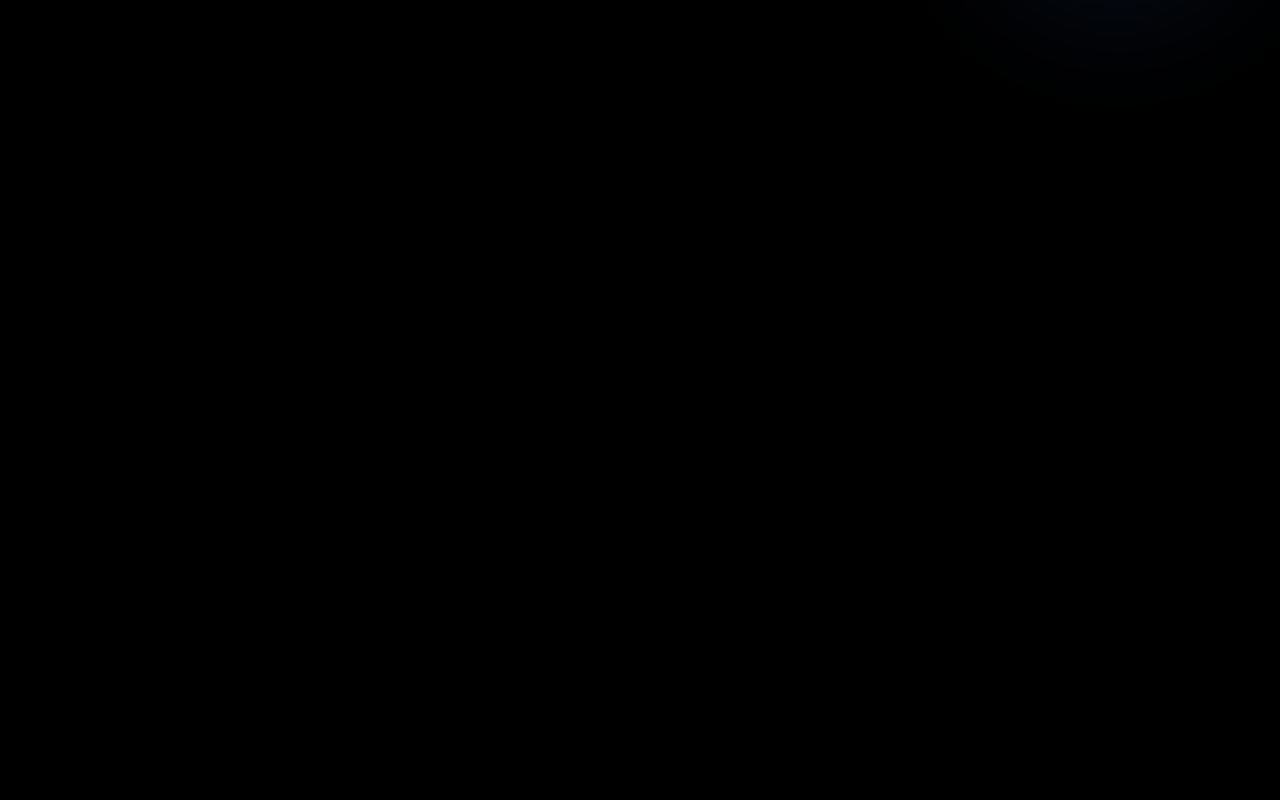
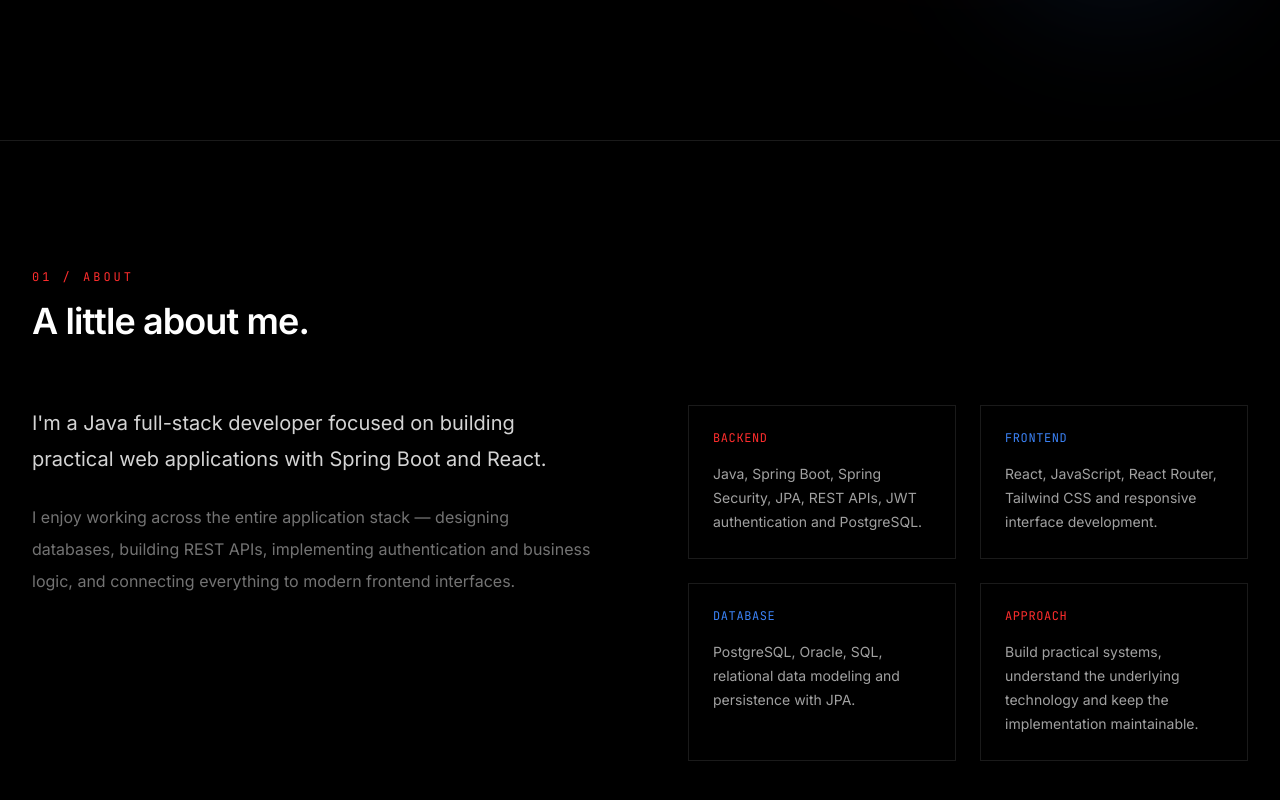
Before and after one commit to sunny-kumar-rana/portfolio, a React app: page / in a window 1280 px wide. Shown: the part 660-1460 px from the top of the page. Before the commit the page ends 800 px from the top, so only its background shows below. Built offline with nearby package versions, Linux system fonts and the light colour scheme; the HTML template or start-up script is replaced by a standard one.

Commit message:
add About section

```diff
--- a/src/App.jsx
+++ b/src/App.jsx
@@ -1,5 +1,6 @@
 import Navbar from './components/Navbar'
 import Hero from './components/Hero'
+import About from './components/About'
 
 function App() {
   return (
@@ -8,6 +9,7 @@ function App() {
 
       <main className="bg-black text-white">
         <Hero />
+        <About />
       </main>
     </>
   )
--- /dev/null
+++ b/src/components/About.jsx
@@ -0,0 +1,84 @@
+function About() {
+    return (
+        <section
+            id="about"
+            className="border-t border-white/10 px-6 py-32 lg:px-8"
+        >
+            <div className="mx-auto max-w-7xl">
+                <div className="mb-16">
+                    <p className="font-mono text-xs tracking-[0.25em] text-accent-red">
+                        01 / ABOUT
+                    </p>
+
+                    <h2 className="mt-4 text-3xl font-semibold tracking-tight text-white sm:text-4xl">
+                        A little about me.
+                    </h2>
+                </div>
+
+                <div className="grid gap-12 lg:grid-cols-2 lg:gap-24">
+                    <div>
+                        <p className="text-xl leading-9 text-neutral-300">
+                            I'm a Java full-stack developer focused on building
+                            practical web applications with Spring Boot and React.
+                        </p>
+
+                        <p className="mt-6 leading-8 text-neutral-500">
+                            I enjoy working across the entire application stack —
+                            designing databases, building REST APIs, implementing
+                            authentication and business logic, and connecting
+                            everything to modern frontend interfaces.
+                        </p>
+                    </div>
+
+                    <div className="grid gap-6 sm:grid-cols-2">
+                        <div className="border border-white/10 p-6 transition-colors duration-300 hover:border-accent-red/40">
+                            <p className="font-mono text-xs tracking-wider text-accent-red">
+                                BACKEND
+                            </p>
+
+                            <p className="mt-4 text-sm leading-6 text-neutral-400">
+                                Java, Spring Boot, Spring Security, JPA, REST APIs,
+                                JWT authentication and PostgreSQL.
+                            </p>
+                        </div>
+
+                        <div className="border border-white/10 p-6 transition-colors duration-300 hover:border-accent-blue/40">
+                            <p className="font-mono text-xs tracking-wider text-accent-blue">
+                                FRONTEND
+                            </p>
+
+                            <p className="mt-4 text-sm leading-6 text-neutral-400">
+                                React, JavaScript, React Router, Tailwind CSS and
+                                responsive interface development.
+                            </p>
+                        </div>
+
+                        <div className="border border-white/10 p-6 transition-colors duration-300 hover:border-accent-blue/40">
+                            <p className="font-mono text-xs tracking-wider text-accent-blue">
+                                DATABASE
+                            </p>
+
+                            <p className="mt-4 text-sm leading-6 text-neutral-400">
+                                PostgreSQL, Oracle, SQL, relational data modeling
+                                and persistence with JPA.
+                            </p>
+                        </div>
+
+                        <div className="border border-white/10 p-6 transition-colors duration-300 hover:border-accent-red/40">
+                            <p className="font-mono text-xs tracking-wider text-accent-red">
+                                APPROACH
+                            </p>
+
+                            <p className="mt-4 text-sm leading-6 text-neutral-400">
+                                Build practical systems, understand the underlying
+                                technology and keep the implementation maintainable.
+                            </p>
+                        </div>
+                    </div>
+                </div>
+            </div>
+        </section>
+    )
+}
+
+export default About
```
